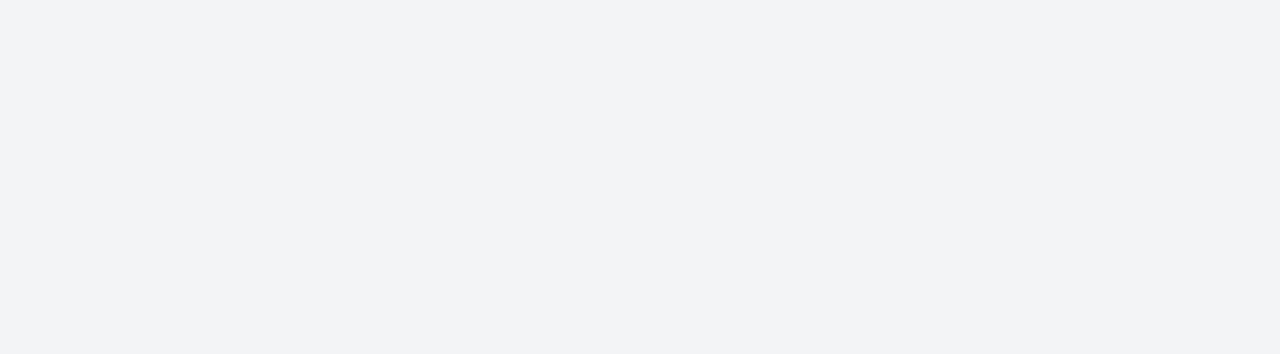
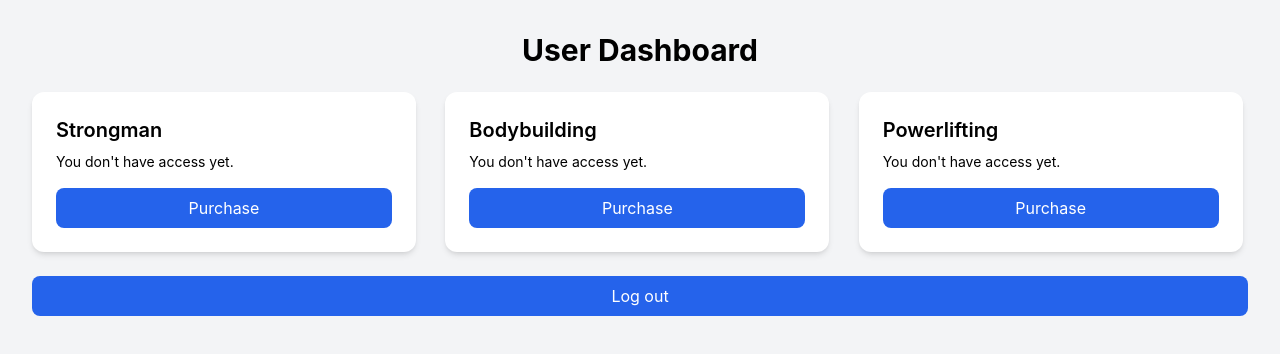
Before and after one commit to Caspar-Brantberger/GetSwoleBooking, a React (Create React App) app in the folder ui/: page /user-dashboard in a window 1280 px wide. Before the commit this address had no page. Shown: the top 354 px of the page. Built offline with nearby package versions, Linux system fonts and the light colour scheme.

Commit message:
added userdashboard

```diff
--- a/ui/src/App.tsx
+++ b/ui/src/App.tsx
@@ -4,6 +4,7 @@ import './App.css';
 import Login from './pages/Login';
 import Register from './pages/Register';
 import { BrowserRouter as Router, Route, Routes } from 'react-router-dom';
+import UserDashboard from './pages/UserDashboard';
 
 function App() {
   return (
@@ -11,6 +12,7 @@ function App() {
       <Routes>
         <Route path="/login" element={<Login />} />
         <Route path="/register" element={<Register />} />
+        <Route path="/user-dashboard" element={<UserDashboard/>}/>
       </Routes>
     </Router>
   );
--- a/ui/src/pages/UserDashboard.tsx
+++ b/ui/src/pages/UserDashboard.tsx
@@ -0,0 +1,76 @@
+import React from 'react';
+import Card from '../components/Card';
+import Button from '../components/Button';
+import { useNavigate } from 'react-router-dom';
+
+// Mock data
+type Gym = {
+    id: string;
+    name: string;
+    booked: boolean;
+};
+
+const mockGyms: Gym[] = [
+    { id: '1', name: 'Strongman', booked: false },
+    { id: '2', name: 'Bodybuilding', booked: false },
+    { id: '3', name: 'Powerlifting', booked: false },
+];
+
+const UserDashboard: React.FC = () => {
+    const navigate = useNavigate();
+
+    const [gyms, setGyms] = React.useState<Gym[]>(() => {
+    const saved = localStorage.getItem('mockGyms');
+    return saved ? JSON.parse(saved) : mockGyms;
+    });
+
+    const bookGym = (id: string) => {
+    setGyms(prev => {
+    const updated = prev.map(g => g.id === id ? { ...g, booked: true } : g);
+    localStorage.setItem('mockGyms', JSON.stringify(updated));
+    return updated;
+    });
+    };
+
+    const cancelGym = (id: string) => {
+    setGyms(prev => {
+    const updated = prev.map(g => g.id === id ? { ...g, booked: false } : g);
+    localStorage.setItem('mockGyms', JSON.stringify(updated));
+    return updated;
+    });
+    };
+
+    return (
+    <div className="min-h-screen bg-gray-100 p-8">
+        <h1 className="text-3xl font-bold mb-6 text-center">User Dashboard</h1>
+
+        <div className="grid grid-cols-1 md:grid-cols-2 lg:grid-cols-3 gap-6">
+        {gyms.map(g => (
+            <Card key={g.id} className="p-4">
+            <h2 className="text-xl font-semibold mb-2">{g.name}</h2>
+            <p className="mt-2 text-sm">
+                {g.booked ? 'You have access' : "You don't have access yet."}
+            </p>
+            <div className="mt-4 flex gap-2">
+                {!g.booked && <Button onClick={() => bookGym(g.id)}>Purchase</Button>}
+                {g.booked && <Button onClick={() => cancelGym(g.id)}>Cancel</Button>}
+            </div>
+            </Card>
+        ))}
+        </div>
+
+        <div className="mt-6">
+        <Button
+    onClick={() => {
+    localStorage.removeItem('mockGyms');
+    navigate('/login');
+    }}
+    >
+    Log out
+    </Button>
+        </div>
+    </div>
+        );
+    };
+
+export default UserDashboard;
```
